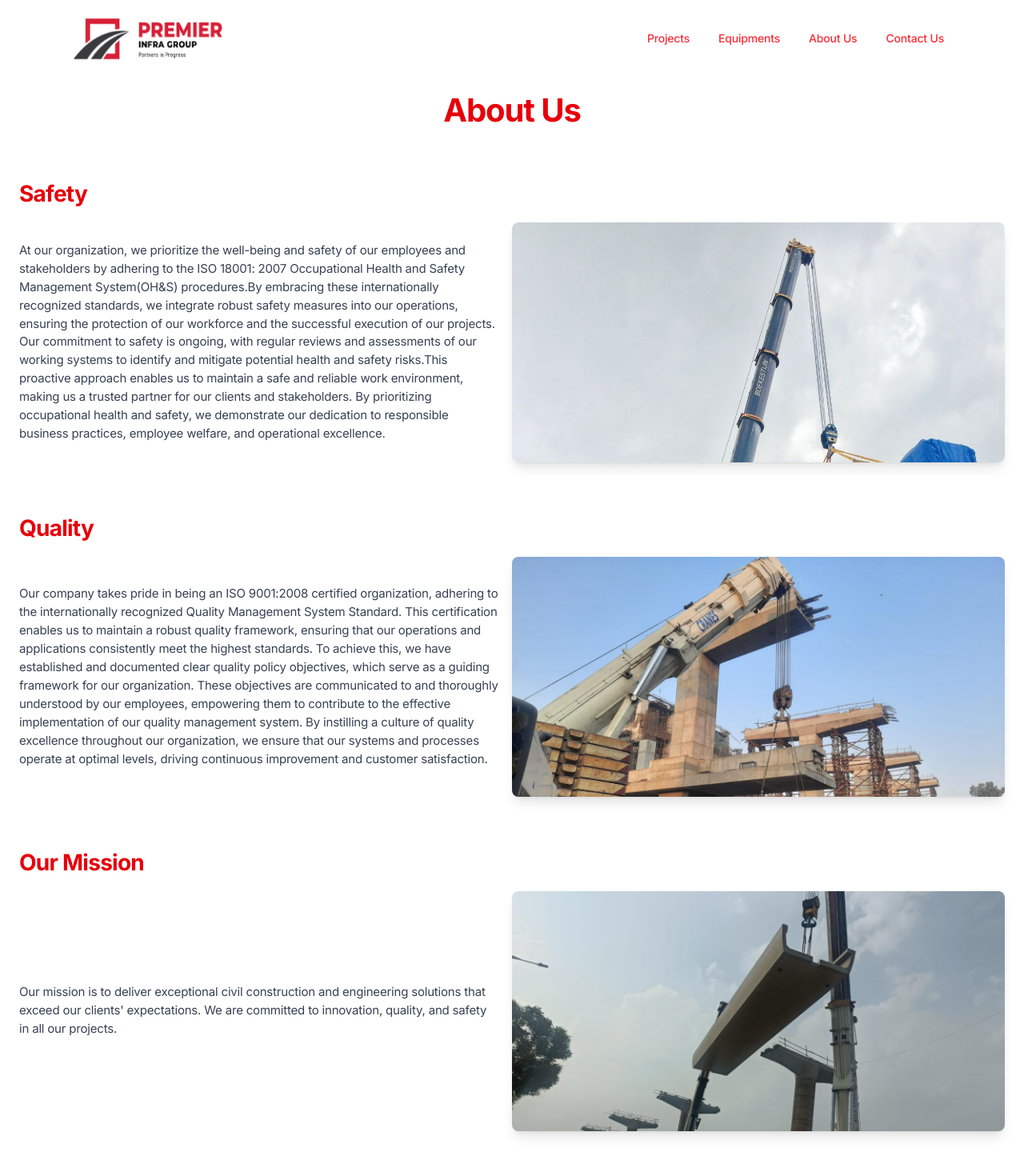
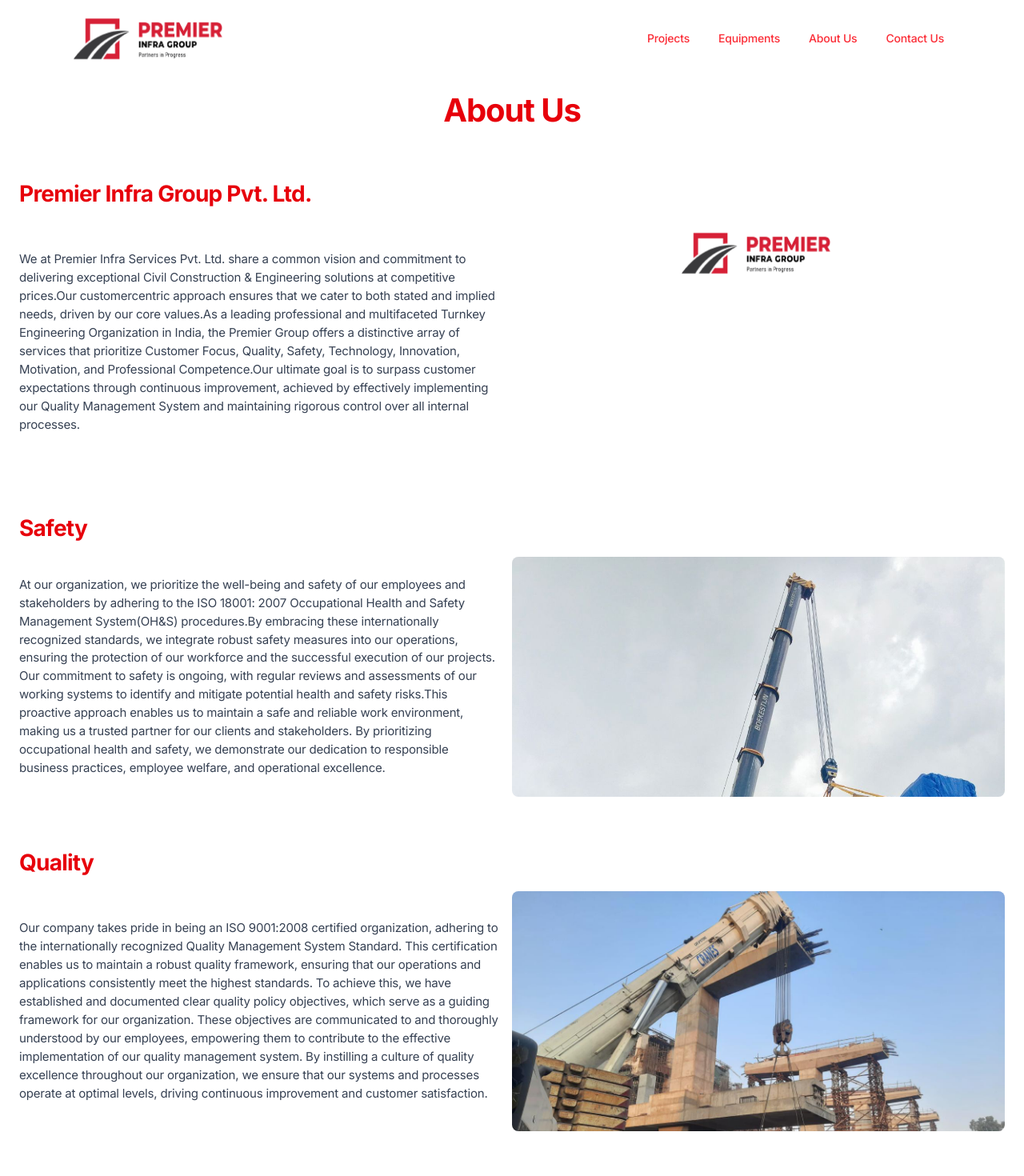
Before and after one commit to Srinath-exe/premier-infra-group, a Next.js app: page /aboutus in a window 1280 px wide. Shown: the top 1470 px of the page at 80% size. Built offline with nearby package versions, Linux system fonts and the light colour scheme.

Commit message:
Enhance About Us page with introduction section, update safety section, and add image to equipment list

```diff
--- a/app/aboutus/page.tsx
+++ b/app/aboutus/page.tsx
@@ -7,7 +7,25 @@
         <div className="mx-auto max-w-7xl px-4 sm:px-6 bg-white text-gray-900 p-10">
             <h1 className="text-4xl font-bold text-red-600 mb-8 text-center">About Us</h1>
 
-            {/* Safety Section */}
+            {/* Introduction Section */}
+            <div className="my-16 ">
+                <h2 className="text-3xl font-bold text-red-600 mb-4">{companyData.name}</h2>
+                <div className="flex flex-col md:flex-row items-center mb-2">
+
+                    <div className="md:w-1/2 md:pr-4 mb-4 md:mb-0">
+                        <p className="text-md text-gray-700">{companyData.aboutUs_description}</p>
+                    </div>
+
+                    <div className="md:w-1/2 mt-4 md:mt-0">
+                        <div className="w-[200px] h-[300px] overflow-hidden rounded-lg mx-auto">
+                            <Image src="/images/logo.png" alt={companyData.name}  width={300} height={300} className=" object-cover" />
+                        </div>
+                    </div>
+                </div>
+            </div>
+
+            {/* Saftry Section */}
+
             <Section
                 title={companyData.safety_title}
                 description={companyData.safety_description}
@@ -22,11 +40,11 @@
             />
 
             {/* Placeholder for Third Section */}
-            <Section
+            {/* <Section
                 title="Our Mission"
                 description="Our mission is to deliver exceptional civil construction and engineering solutions that exceed our clients' expectations. We are committed to innovation, quality, and safety in all our projects."
                 imageUrl="/images/project/op3.jpg"
-            />
+            /> */}
 
             {/* Placeholder for Fourth Section */}
             {/* Key Personnel Section */}
@@ -46,7 +64,7 @@
                 </div>
 
                 <div className="md:w-1/2 mt-4 md:mt-0">
-                    <div className="w-full h-[300px] overflow-hidden rounded-lg shadow-lg">
+                    <div className="w-full h-[300px] overflow-hidden rounded-lg ">
                         <Image src={imageUrl} alt={title} width={1200} height={500} className="w-full object-cover" />
                     </div>
                 </div>
--- a/data/company-data.js
+++ b/data/company-data.js
@@ -141,7 +141,7 @@
   equipmentList: {
     "hydraulic_cranes": [
       { "name": "NAME", "capacity_mt": "Capacity (mt)", "boom_length_m": "BOOM LENGTH", "quantity": "No." },
-      { "name": "TEREX AC 500", "capacity_mt": 500, "boom_length_m": null, "quantity": 2 },
+      { "name": "TEREX AC 500", "capacity_mt": 500, "boom_length_m": null, "quantity": 2 ,"image" : "images/project/op1.jpg" },
       { "name": "LIEBHERR LTM 1400/1", "capacity_mt": 400, "boom_length_m": 58, "quantity": 4 },
       { "name": "DEMAG AC 400", "capacity_mt": 400, "boom_length_m": 58, "quantity": 4 },
       { "name": "DEMAG HC 1010", "capacity_mt": 400, "boom_length_m": 52, "quantity": 4 },
```
